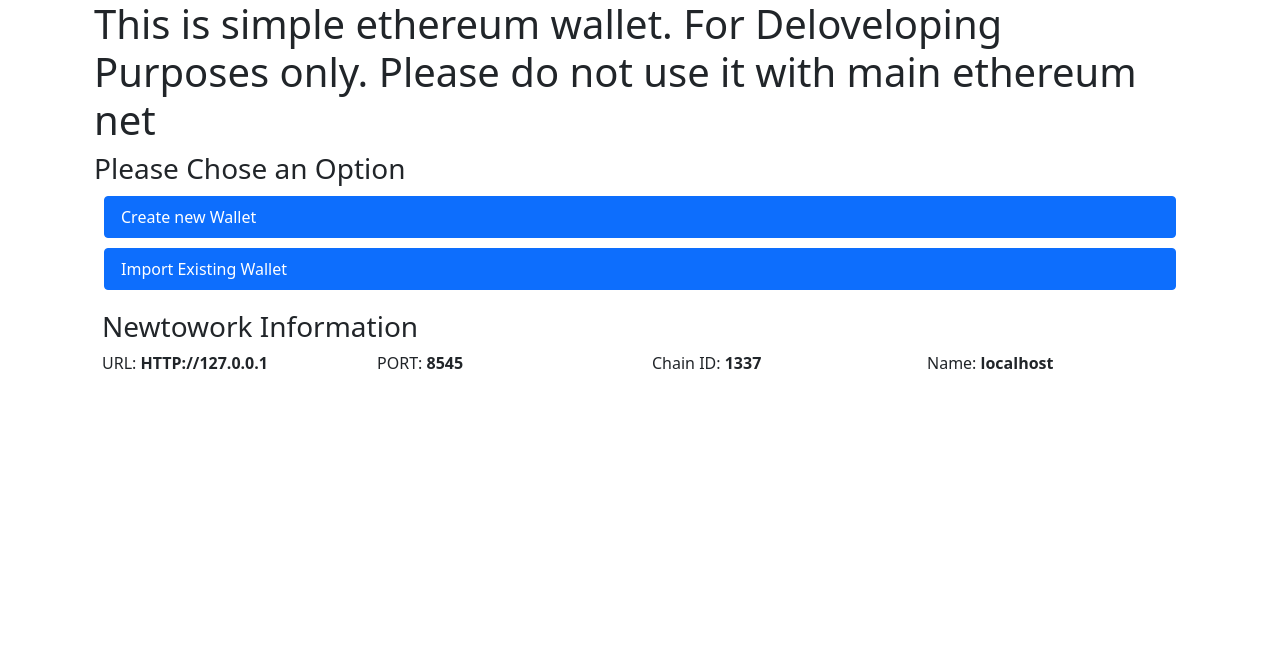
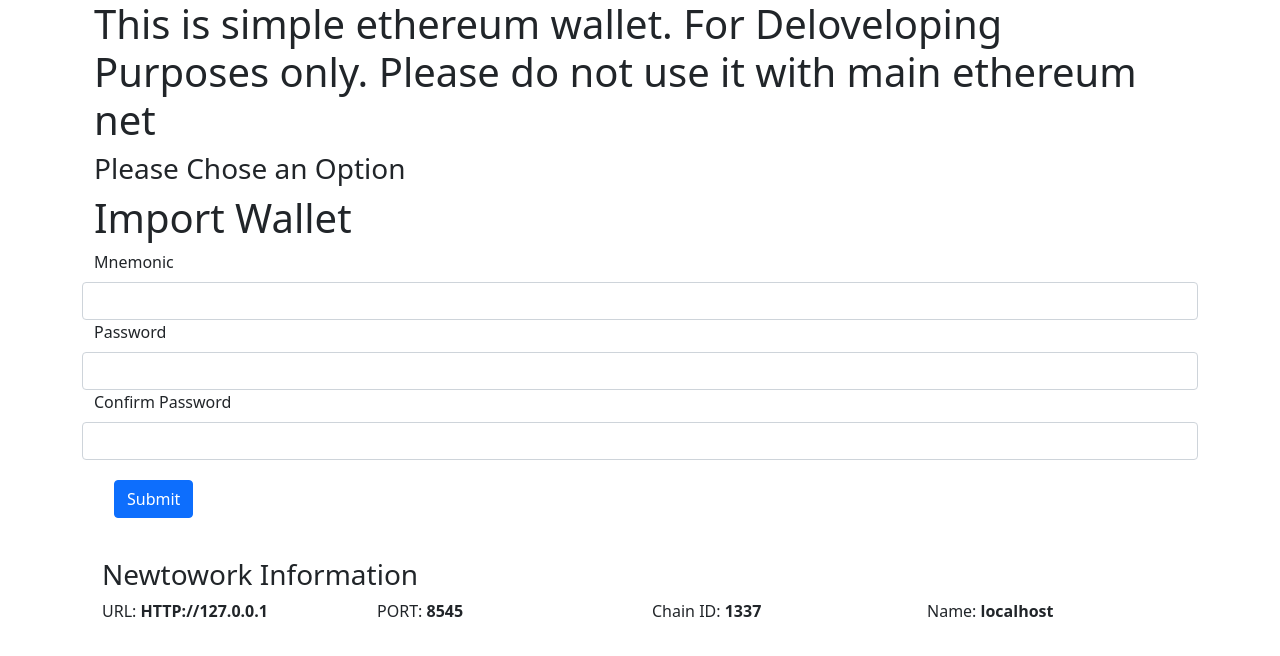
Before and after one commit to jerih0n/etheremum-simple-wallet, a React (Create React App) app in the folder ethereum-wallet/: page / in a window 1280 px wide. Shown: the top 656 px of the page. Built offline with nearby package versions, Linux system fonts and the light colour scheme.

Commit message:
addin password and cookie that handles the private key

```diff
--- a/ethereum-wallet/src/App.js
+++ b/ethereum-wallet/src/App.js
@@ -5,14 +5,18 @@ import ImportWallet from "./components/ImportWallet"
 import 'bootstrap/dist/css/bootstrap.min.css';
 import {BrowserRouter as Router, Route, Switch} from "react-router-dom"
 import NetworkHelper from "../src/storage/NetworksHelper"
-import { useCookies } from 'react-cookie';
+import { Cookies } from 'react-cookie';
 import { useState, useEffect } from 'react'
 import NetworkData from "./components/NetworkData"
+import Constants from "./storage/Constants"
+import WalletManager from "./components/WalletManager"
+
 
 function App() {
 
 
   const[defaultNetworkConfig,setConfig] = useState({});
+  const[privateKey, setPrivateKeyFromCoockie] = useState('')
 
   useEffect(()=> {
     const defaultConfig =  NetworkHelper.getDefaultNetwork();
@@ -23,16 +27,33 @@ function App() {
     console.log(defaultNetworkConfig);
   },[defaultNetworkConfig])
 
+
+  useEffect(() => {
+    const coockieManager = new Cookies();
+    const privateKeyEncrypted = coockieManager.get(Constants.PRIVATE_KEY_COCKIE_NAME)
+    if(privateKeyEncrypted) {
+      setPrivateKeyFromCoockie(privateKeyEncrypted);
+    }
+  },[])
+
+  const renderMenu = () => {
+    if(privateKey) {
+      return <WalletManager networkConfiguration={{defaultNetworkConfig}} encryptedPrivateKey={privateKey}></WalletManager>
+    }else {
+      return (
+        <ImportWallet></ImportWallet>
+      )
+    }
+  }
   return (
     <div className="container">
       <Router>
+        <div className="container-fluid">
+            <h1>This is simple ethereum wallet. For Deloveloping Purposes only. Please do not use it with main ethereum net</h1>
+            <h3>Please Chose an Option</h3>
+        </div>
           <Switch>
-          <Route path="/import-wallet">
-              <ImportWallet></ImportWallet>
-          </Route>
-          <Route>
-              <Main></Main>
-            </Route>
+            {renderMenu()}
           </Switch>
       </Router>
       <NetworkData network={defaultNetworkConfig}/>
--- a/ethereum-wallet/src/components/ImportWallet.jsx
+++ b/ethereum-wallet/src/components/ImportWallet.jsx
@@ -1,8 +1,9 @@
 
 import 'bootstrap/dist/css/bootstrap.min.css';
 
-
 import { useState, useEffect } from 'react'
+import Cookies from 'universal-cookie';
+import Constants from '../storage/Constants';
 
 const ImportWallet = () => {
 
@@ -11,14 +12,32 @@ const ImportWallet = () => {
         return mnemonicInputCount == 12;
     }
 
+    const validatePassword = (password, confirmedPassword) => {
+        console.log(password);
+        console.log(confirmedPassword)
+        return password == confirmedPassword;
+    }
     const [mnenonic, setMnemonic] = useState('')
+
+    const [password, setPassword] = useState({
+        password:null,
+        consfimedPassowrd:null
+    });
+
 
     const onMnemonicSubmit = (event) => {
         event.preventDefault();
         if(validateMnemonicPhrase(mnenonic)) {
-            //save create private key
-            console.log(mnenonic);
+            if(!validatePassword(password.password, password.consfimedPassowrd)) {
+                alert("passwords do not match");
+                return;
             }
+            const cookieManager = new Cookies();
+
+            cookieManager.set(Constants.PRIVATE_KEY_COCKIE_NAME,mnenonic,{expires:new Date(Date.now()+2592000)});
+            return;
+        }
+        alert("Mnemonic must be 12 words")
     }
 
     const onMnemonicChange = (e) => {
@@ -34,6 +53,20 @@ const ImportWallet = () => {
                     <div className="row">
                         <input type="password" className="form-control"  onChange={(e) => onMnemonicChange(e)}></input>
                     </div>
+                    <label className="form-label">Password</label>
+                    <div className="row">
+                        <input type="password" className="form-control"  onChange={(e) => setPassword({
+                            password: e.target.value,
+                            consfimedPassowrd: password.consfimedPassowrd
+                        })}></input>
+                    </div>
+                    <label className="form-label">Confirm Password</label>
+                    <div className="row">
+                    <input type="password" className="form-control"  onChange={(e) => setPassword({
+                            password: password.password,
+                            consfimedPassowrd: e.target.value
+                        })}></input>
+                    </div>
                     <input type="submit" value="Submit" className="btn btn-primary" style={{margin:20}}></input>
                 </form>
             </div>
--- /dev/null
+++ b/ethereum-wallet/src/components/WalletManager.jsx
@@ -0,0 +1,14 @@
+import { useState, useEffect } from "react"
+import Web3 from "web3";
+
+const WalletManager = (networkConfiguration, encryptedPrivateKey) => {
+
+    const[privateKey, setPrivateKey] = useState(null);
+    useEffect(() => {
+        setPrivateKey(encryptedPrivateKey);
+    },[privateKey])
+
+
+}
+
+export default WalletManager;
--- a/ethereum-wallet/src/components/main.jsx
+++ b/ethereum-wallet/src/components/main.jsx
@@ -3,8 +3,6 @@ const Main = () => {
 
     return(
         <div className="container-fluid">
-            <h1>This is simple ethereum wallet. For Deloveloping Purposes only. Please do not use it with main ethereum net</h1>
-            <h3>Please Chose an Option</h3>
             <div>
                 <div className="list-group" style={{margin:10}}>
                     <a href="/create-wallet" className="list-group-item list-group-item-action active">Create new Wallet</a>
--- /dev/null
+++ b/ethereum-wallet/src/storage/Constants.js
@@ -0,0 +1,7 @@
+
+
+const Constants = {
+    PRIVATE_KEY_COCKIE_NAME: "_secret_"
+}
+
+export default Constants;
```
Lines whose indentation alone changed are shown as unchanged.
